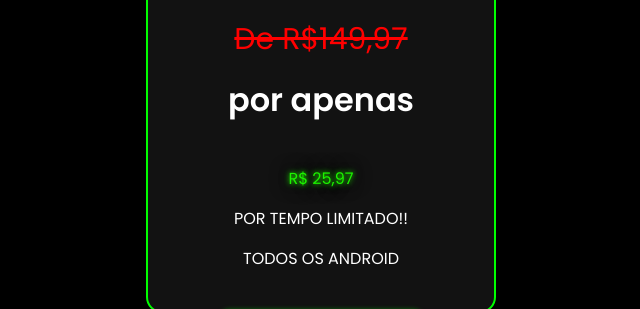
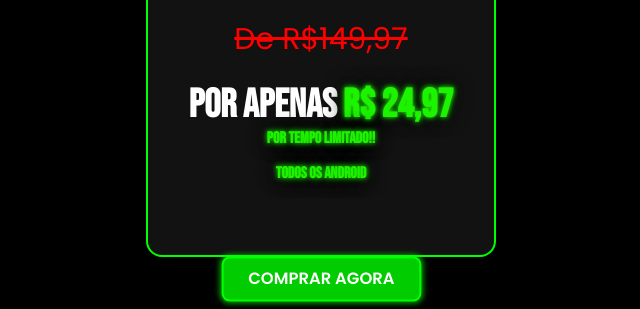
Before and after one commit to NewXiter/xit-anti-ban-freefire-atualizado, a plain HTML site: page index.html in a window 1280 px wide. Shown: the part 5247-5556 px from the top of the page, without its empty margins (319-959 px from the left). Drawn offline with nearby package versions, Linux system fonts and the light colour scheme.

Commit message:
Update index.html
Signed-off-by: NewXiter <newxitersite@gmail.com>

```diff
--- a/index.html
+++ b/index.html
@@ -468,8 +468,8 @@
             <h3 class="fs-6 text-decoration-line-through mb-1"
                 style="color: red !important; font-size: 30px !important;">De R$149,97</h0>
      </div>
-                <h2 class="white-bold fw-bold mb-5">por apenas</h1>
-                <p class="neon-red">R$ 25,97</h0>
+                <h1 class="white-bold fw-bold mb-5">por apenas</h0>
+                <p5 class="neon-red">R$ 24,97</h0>
                 <p class="fs-6 white-bold">POR TEMPO LIMITADO!!</p>
                 <p class="fs-6 white-bold">TODOS OS ANDROID</p>
         </div>
```
